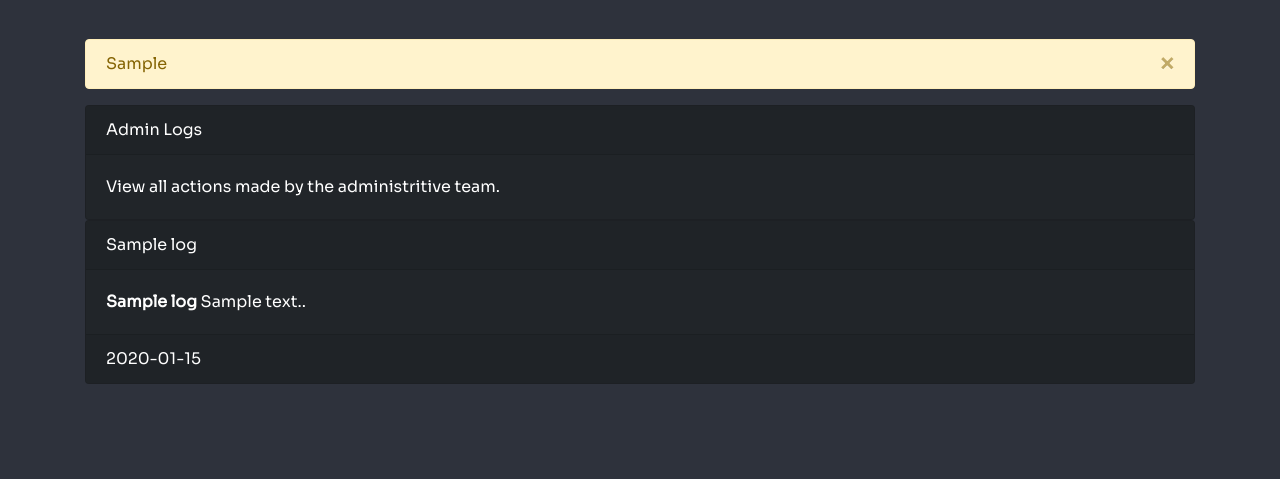
After one commit to RealistikDash/GDPyS, a Flask app: template templates/adminlogs.html in a window 1280 px wide. The commit adds this page. Shown: the part 341-820 px from the top of the page. Run offline with Flask 2, Linux system fonts and the light colour scheme; the template is opened without the code that fills it: most values are stand-ins (such as "Sample title", 1, 10 or a date in 2020); parts of the project's set-up code (start-up, migrations or seed data) failed here and were passed over; some libraries are stand-ins or nearby versions.

Commit message:
add admin log page

```diff
--- a/constants.py
+++ b/constants.py
@@ -19,6 +19,7 @@ ModSuggestLevel = 2 << 14
 ModBanUser = 2 << 15
 ModSetDaily = 2 << 16
 ModDeleteLevel = 2<<17
+ModViewLogs = 2<<18
 
 __version__ = "InDev"
 
--- a/main.py
+++ b/main.py
@@ -312,6 +312,12 @@ def tools_level_reupload_route():
 def tools_song_reupload_route():
     return render_template("songreupload.html", title="Song Reupload")
 
+@ToolBlueprint.route("/stats/admin-logs/<page>")
+def tools_adminlogs_route(page):
+    if not HasPrivilege(session["AccountID"], ModViewLogs):
+        return render_template("403.html", session=session, title = "Missing Permissions!")
+    return render_template("adminlogs.html", session=session, title="Admin Logs", logs = get_logs(page), page=page)
+
 @ToolBlueprint.errorhandler(500)
 def Tool500():
     return render_template("500.html", session=session, title = "Code Broke")
--- a/templates/403.html
+++ b/templates/403.html
@@ -12,7 +12,7 @@
                 <h1>403</h1>
             </div>
             <div class="col-sm">
-                You do not have sufficient privileges to visit this page! Make sure you are logged into your GDPyS account or haave sufficient privileges to visit this page.
+                You do not have sufficient privileges to visit this page! Make sure you are logged into your GDPyS account or have sufficient privileges to visit this page.
             </div>
         </div>
     </div>
--- /dev/null
+++ b/templates/adminlogs.html
@@ -0,0 +1,29 @@
+{% extends "base.html" %}
+
+{% block image %}https://images.unsplash.com/photo-1511447333015-45b65e60f6d5?ixlib=rb-1.2.1&w=1000&q=80{% endblock %}
+{% block text %}Uh oh...{% endblock %}
+
+<nav aria-label="Log Browser">
+    <ul class="pagination">
+      <li class="page-item"><a class="page-link" href="/tools/stats/admin-logs/{{ page - 1 }}">Previous</a></li>
+      <li class="page-item"><a class="page-link" href="/tools/stats/admin-logs/{{ page + 1 }}">Next</a></li>
+    </ul>
+  </nav>
+
+{% block content %}
+<div class="card">
+    <div class="card-header">Admin Logs</div>
+    <div class="card-body">
+        View all actions made by the administritive team.
+    </div>
+</div>
+{% for log in logs %}
+<div class="card">
+    <div class="card-header">{{ log["from_name"] }}</div>
+    <div class="card-body">
+        <b>{{ log["from_name"] }}</b> {{ log["message"] }}.
+    </div>
+    <div class=card-footer>{{ log["timeago"] }}</div>
+</div>
+{% endfor %}
+{% endblock %}
```
Also changed, not shown: core/tools.py (+26 -1 lines).
